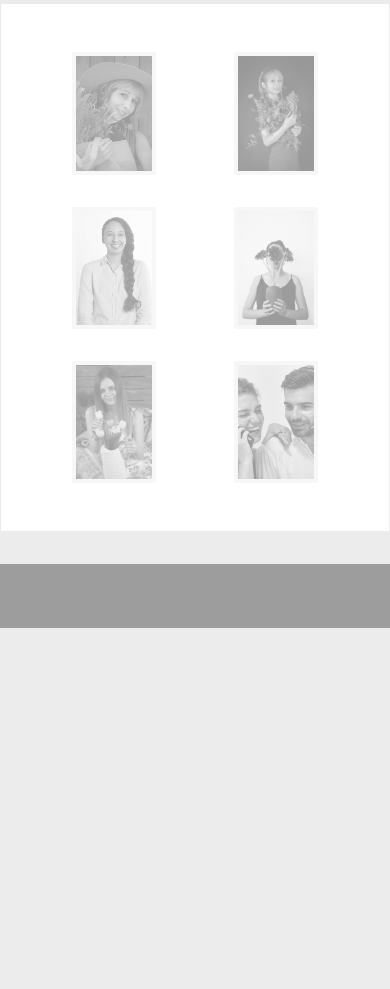
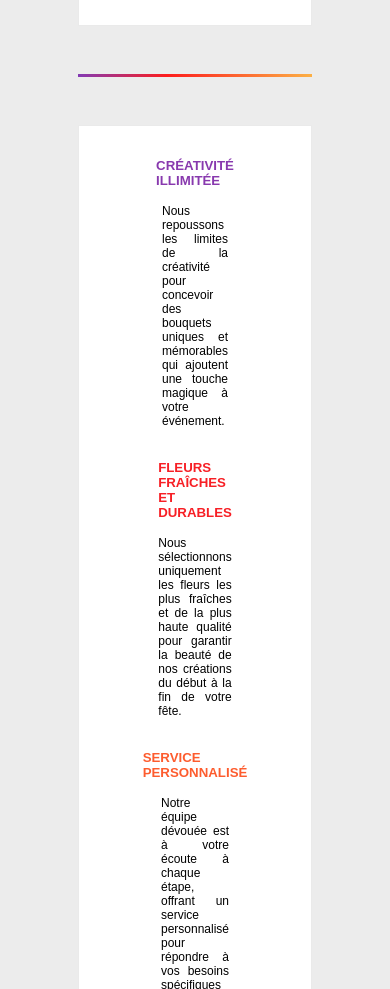
Before and after one commit to jams-sanchez/BloomPetals, a plain HTML site: page entreprise.html in a window 390 px wide. Shown: the part 1011-2000 px from the top of the page. Before the commit the page ends 1639 px from the top, so only its background shows below. Drawn offline with Linux system fonts and the light colour scheme.

Commit message:
Page entreprise : CSS fix et HTML balise retravaillé

```diff
--- a/entreprise.html
+++ b/entreprise.html
@@ -1,17 +1,20 @@
 <!DOCTYPE html>
 <html lang="fr">
-<link rel="stylesheet" href="style.css">
-
   <head>
-    <meta charset="utf-8">
-    <meta name="viewport" content="width=device-width", initial-scale="1.O">
-    <title>BloomPetals - l'équipe</title>
-    <meta name="description" content=" Conception de magnifiques bouquets floraux pour embellir vos événements
-    spéciaux. " >
+    <meta charset="utf-8" />
+    <meta name="viewport" content="width=device-width" , initial-scale="1.O" />
+    <title>BloomPetals</title>
+    <meta
+      name="description"
+      content=" Conception de magnifiques bouquets floraux pour embellir vos événements
+        spéciaux. " />
+    <link rel="stylesheet" href="style.css" />
   </head>
 
   <body>
     <header>
+      <label for="bg-menu"> ☰ </label>
+      <input type="checkbox" id="bg-menu" />
 
       <nav class="navbar">
         <span class="navlinks">
@@ -22,21 +25,22 @@
             <li><a href="contact.html">Contact</a></li>
           </ul>
         </span>
-                <div class="search"><input type="search" name="search" placeholder="recherche"/></div>
-
-            <img src="images/hamburger.png" class="menu-hamburger">
-
+        <div class="search">
+          <input type="search" name="search" placeholder="recherche" />
+        </div>
       </nav>
     </header>
+    <main>
 
     <div class="logo2">
         <h1>Notre équipe</h1>
-        <img src="images/Flower.png"></img>
+        <img src="images/Flower.png"/>
     </div>
 
 <!-- text 1 -->
 
-    <div class="section1">
+    <section class="entreprise">
+        <article class="entreprise-text">
             <p>Chez BloomPetals, notre équipe s'engage à apporter une touche florale élégante et raffinée à chaque
                 événement. Chaque bouquet que nous créons est un mélange harmonieux de couleurs
                 vibrantes, de textures luxuriantes et d'arômes enivrants. Notre équipe expérimentée
@@ -46,70 +50,61 @@
             <p>Faites de votre prochain événement un moment inoubliable avec BloomPetals. Laissez-nous
                 transformer votre espace en un véritable jardin de féerie, où chaque pétale raconte une
                 histoire d'amour, de bonheur et de célébration.</p>
-    </div>
+        </article>
+    </section>
 
     <hr>
 
 <!-- text 2 -->
 
-    <div class="section3">
+    <section class="value-box">
 
-        <div class="quality">
+        <article class="quality violet">
             <h5>Créativité Illimitée</h5>
             <p>Nous repoussons les limites de la créativité pour concevoir des
                 bouquets uniques et mémorables qui ajoutent une touche magique à votre
                 événement.</p>
-        </div>
+        </article>
 
-        <div class="quality">
+        <article class="quality red">
             <h5>Fleurs Fraîches et Durables</h5>
             <p>Nous sélectionnons uniquement les fleurs les plus
             fraîches et de la plus haute qualité pour garantir la beauté de nos créations du début
             à la fin de votre fête. </p>
-        </div>
+        </article>
 
-        <div class="quality">
+        <article class="quality orange">
             <h5>Service Personnalisé</h5>
             <p>Notre équipe dévouée est à votre écoute à chaque étape,
             offrant un service personnalisé pour répondre à vos besoins spécifiques et surpasser
             vos attentes.</p>
-        </div>
+        </article>
 
-        <div class="quality">
+        <article class="quality yellow">
             <h5>Ponctualité et Professionnalisme</h5>
             <p>Nous sommes fiers de notre ponctualité et de
             notre professionnalisme. Nous livrons nos créations à temps et installons chaque
             arrangement avec soin et précision.</p>
-        </div>
-    </div>
+        </article>
+    </section>
 
 
 <hr>
 
 <!-- equipe -->
 
-<div class="equipe">
-    <img src="images/photo1.jpg"></img>
-    <img src="images/photo2.jpg"></img>
-    <img src="images/photo3.jpg"></img>
-    <img src="images/photo4.jpg"></img>
-    <img src="images/photo5.jpg"></img>
-    <img src="images/photo6.jpg"></img>
-</div>
+<section class="equipe-box">
+    <img src="images/photo1.jpg"/>
+    <img src="images/photo2.jpg"/>
+    <img src="images/photo3.jpg"/>
+    <img src="images/photo4.jpg"/>
+    <img src="images/photo5.jpg"/>
+    <img src="images/photo6.jpg"/>
+</section>
 
 
 </body>
 
-<footer>
-</footer>
-
-<script>
-    const menuHamburger = document.querySelector(".menu-hamburger")
-    const navLinks = document.querySelector(".navlinks")
-
-    menuHamburger.addEventListener('click',()=>{
-    navLinks.classList.toggle('mobile-menu')
-    })
-</script>
+<footer>Copyrights_BloomPetals_2024</footer>
 
 </html>
--- a/style.css
+++ b/style.css
@@ -120,7 +120,9 @@ footer {
 
 .entreprise,
 .box-img,
-.services-box {
+.services-box,
+.value-box,
+.equipe-box {
     width: 60%;
     padding: 2rem;
 }
@@ -218,45 +220,72 @@ footer {
     max-width: 15%;
 }
 
-/* equipe */
-
-.equipe {
-    display: flex;
-    justify-content: space-around;
-    flex-flow: row wrap;
-    background-color: white;
-    border: 1px solid #eaeaea;
-}
-
-.equipe img {
-    max-width: 26%;
-    object-fit: cover;
-    margin:1em;
-    border: 4px solid #ececec;
-    filter:grayscale(100%);
-    opacity: 0.4;
-}
-
-.equipe img:hover {
-    opacity: 1;
-    border: 4px solid #ececec;
-    outline: 4px solid #fbb111;
-    filter:grayscale(0%)
-}
-
 /* qualite */
 
-.section3 {
+.value-box {
     display:flex;
-    justify-content: space-around;
+    justify-content: center;
+    align-items: center;
+    gap: 2rem 2rem;
     flex-flow: row wrap;
     background-color: white;
     border: 1px solid #eaeaea;
 }
 
 .quality {
-    padding:1em;
-    width:40%;
+    width:45%;
+    display: flex;
+    flex-direction: column;
+    align-items: center;
+    gap: 1rem;
+    padding: 0 1rem;
+}
+
+.quality h5 {
+    text-transform: uppercase;
+}
+
+.violet h5 {
+    color: #8839AE ;
+}
+
+.red h5 {
+    color: #F71F25 ;
+}
+
+.orange h5 {
+    color: #FD5C2E ;
+}
+
+.yellow h5 {
+    color: #FCAB44 ;
+}
+
+/* equipe */
+
+.equipe-box {
+    display: flex;
+    justify-content: center;
+    align-items: center;
+    gap: 2rem 2rem;
+    flex-flow: row wrap;
+    background-color: white;
+    border: 1px solid #eaeaea;
+}
+
+.equipe-box img {
+    width: 30%;
+    height: 20rem;
+    object-fit: cover;
+    object-position: top;
+    border: 4px solid #ececec;
+}
+
+.equipe-box img:hover {
+    opacity: 1;
+    border: 4px solid #ececec;
+    outline: 4px solid #fbb111;
+    filter:grayscale(0%)
 }
 
 /* -------- PAGE contact --------- */
@@ -402,8 +431,8 @@ input[type="submit"] {
         justify-content: center;
     }
 
-    .entreprise, .box-img, .services-box, .section3,
-    .equipe {
+    .entreprise, .box-img, .services-box, .value-box,
+    .equipe-box {
     margin: 1em auto;
     padding: 2em;
     max-width: 110vh;
```
Lines whose indentation alone changed are shown as unchanged.
